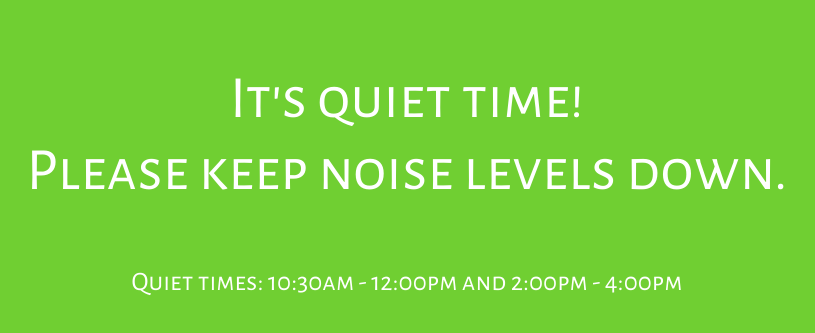
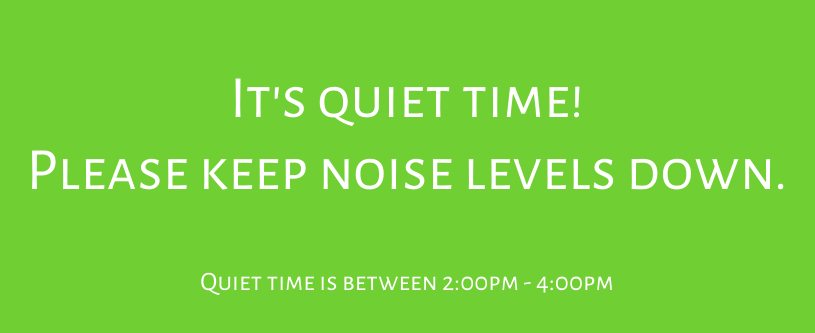
Before and after one commit to yiweiang/quiettime, a plain HTML site: page index.html in a window 1280 px wide. Shown: the part 297-630 px from the top of the page, without its empty margins (233-1048 px from the left). Drawn offline with nearby package versions, Linux system fonts and the light colour scheme; a web font is replaced by a local one.

Commit message:
Update quiet time

```diff
--- a/index.html
+++ b/index.html
@@ -22,7 +22,7 @@
 <body>
   <div class="center">
     <p>It's quiet time!<br>Please keep noise levels down.</p>
-    <p style="font-size:20pt">Quiet times: 10:30am - 12:00pm and 2:00pm - 4:00pm</p>
+    <p style="font-size:20pt">Quiet time is between 2:00pm - 4:00pm</p>
   </div>
 
 </body>
```
